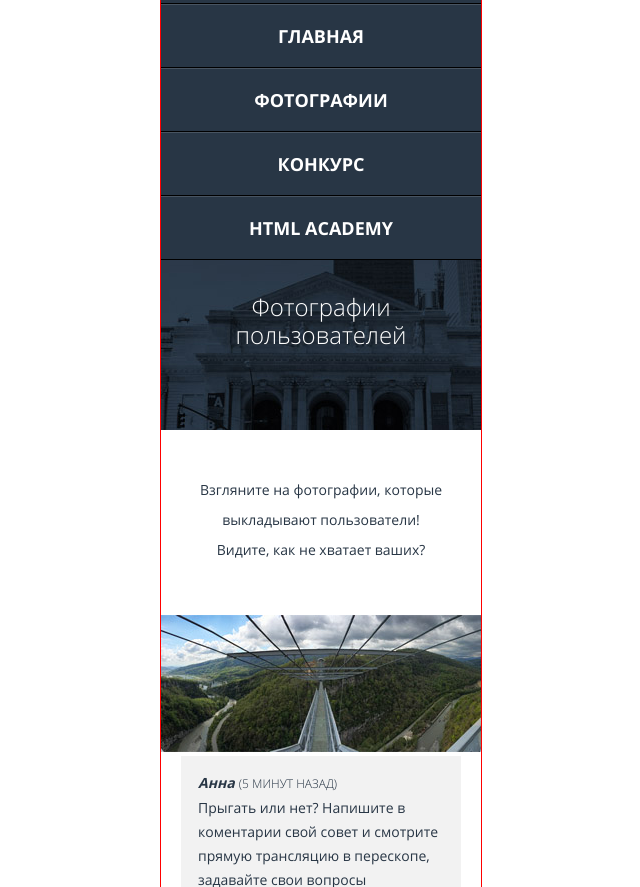
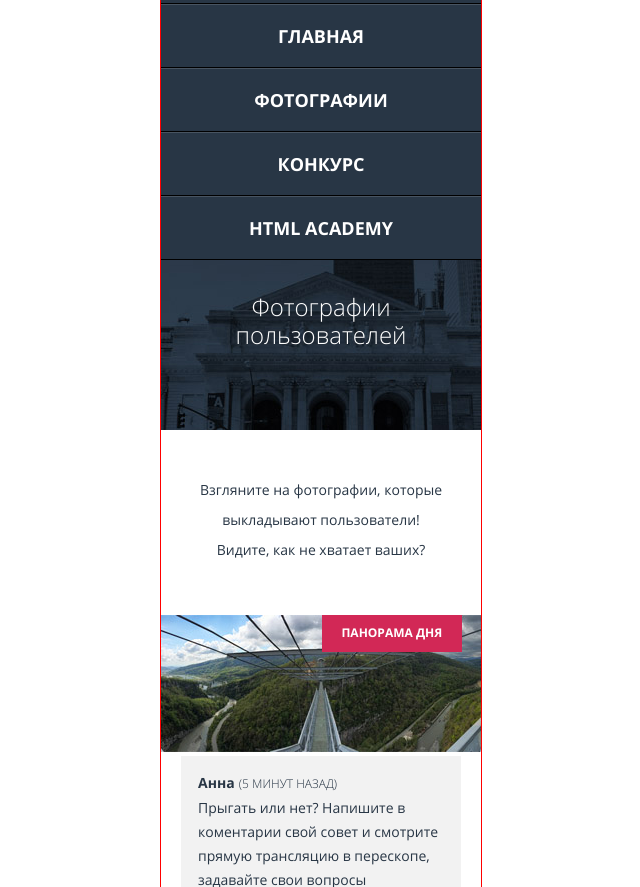
Before and after one commit to katrinLuna/489027-pink, a website: page source/photo.html in a window 1280 px wide. Shown: the part 65-952 px from the top of the page, without its empty margins (319-959 px from the left). Drawn offline with nearby package versions, Linux system fonts and the light colour scheme; files that its build step writes are made by us from their sources.

Commit message:
#3, #1 refactoring styles for 3 pages

```diff
--- a/source/sass/blocks/advantages.scss
+++ b/source/sass/blocks/advantages.scss
@@ -1,7 +1,7 @@
 .advantages {
   padding-top: 26px;
   text-align: center;
-  background-image: linear-gradient(174deg, #ffffff 247px, #f2f2f2 247px);
+  background-image: linear-gradient(174deg, $white 247px, $grey 247px);
 }
 
 .advantage__slogan {
@@ -10,6 +10,7 @@
   padding-top: 15px;
   padding-bottom: 15px;
   @include set-font (24px, 28px);
+  color: $corp-blue;
   font-weight: $font-light;
 }
 
--- a/source/sass/blocks/form-list.scss
+++ b/source/sass/blocks/form-list.scss
@@ -29,7 +29,7 @@
   display: block;
   padding-left: 23px;
   padding-bottom: 4px;
-  @include set-font (14px,30px);
+  @include set-font (14px, 30px);
   color: $corp-pink;
   text-transform: uppercase;
 }
@@ -39,7 +39,7 @@
   margin-bottom: 18px;
   padding: 15px 23px;
   box-sizing: border-box;
-  @include set-font (18px,30px);
+  @include set-font (18px, 30px);
   color: $corp-blue;
   border: 2px solid #e5e5e5;
 
@@ -52,11 +52,15 @@
     border-color: $corp-pink;
     outline: none;
   }
+
+  &::placeholder {
+    color: $corp-blue;
+  }
 }
 
 .form-list__caption {
   text-align: center;
-  @include set-font (14px,18px);
+  @include set-font (14px, 18px);
   color: $corp-pink;
   text-transform: uppercase;
 
@@ -87,7 +91,7 @@
 .form-list__title-checkbox {
   display: inline-block;
   vertical-align: middle;
-  @include set-font (18px,30px);
+  @include set-font (18px, 30px);
   color: $corp-blue;
 
   &::before {
@@ -121,7 +125,7 @@
   position: relative;
   display: inline-block;
   vertical-align: middle;
-  @include set-font (18px,30px);
+  @include set-font (18px, 30px);
   color: $corp-blue;
 
   &::before {
@@ -165,7 +169,7 @@
   padding-top: 14px;
   padding-left: 20px;
   box-sizing: border-box;
-  @include set-font (18px,30px);
+  @include set-font (18px, 30px);
   color: $corp-blue;
   border: 2px solid #e5e5e5;
 }
@@ -183,7 +187,7 @@
   padding-top: 18px;
   padding-bottom: 18px;
   box-sizing: border-box;
-  @include set-font (18px,30px);
+  @include set-font (18px, 30px);
   color: $white;
   font-weight: $font-bold;
   text-align: center;
@@ -205,7 +209,7 @@
   width: 100%;
   padding-bottom: 15px;
   text-align: center;
-  @include set-font (14px,30px);
+  @include set-font (14px, 30px);
   color: $corp-blue;
   text-transform: uppercase;
 }
--- a/source/sass/blocks/photo-item.scss
+++ b/source/sass/blocks/photo-item.scss
@@ -17,10 +17,11 @@
 .photo-item__author{
   @include set-font (14px,24px);
   font-weight: $font-bold;
+  font-style: normal;
 }
 
 .photo-item__date{
-  @include set-font (12px,24px);
+  @include set-font (12px, 24px);
   font-weight: $font-light;
   text-transform: uppercase;
 }
@@ -28,7 +29,7 @@
 .photo-item__text{
   margin-top: 0;
   margin-bottom: 0;
-  @include set-font (14px,24px);
+  @include set-font (14px, 24px);
 }
 
 .photo-item__like {
@@ -37,7 +38,7 @@
   padding-top: 8px;
   padding-left: 17px;
   padding-right: 17px;
-  @include set-font (12px,24px);
+  @include set-font (12px, 24px);
   color: $corp-pink;
   text-transform: uppercase;
 
--- a/source/sass/blocks/pricing.scss
+++ b/source/sass/blocks/pricing.scss
@@ -1,6 +1,6 @@
 .pricing {
   padding-top: 104px;
-  background-image: linear-gradient(176deg, #ffffff 40px, #f2f2f2 40px);
+  background-image: linear-gradient(176deg, $white 40px, $grey 40px);
   overflow: hidden;
 }
 
@@ -28,7 +28,7 @@
   display: none;
 }
 
-.pricing__hit--active{
+.pricing__hit--active {
   position: absolute;
   top: 0;
   left: -3px;
@@ -39,7 +39,7 @@
   background-image: url('../img/bg-hit.svg');
   background-repeat: no-repeat;
   background-size: cover;
- }
+}
 
 .pricing__hit-text-rotate {
   display: block;
--- a/source/sass/blocks/reviews.scss
+++ b/source/sass/blocks/reviews.scss
@@ -21,6 +21,7 @@
   @include set-font(18px, 30px);
   color: $black;
   font-weight: $font-bold;
+  font-style: normal;
 }
 
 .reviews__text {
--- a/source/sass/blocks/user-photo.scss
+++ b/source/sass/blocks/user-photo.scss
@@ -7,13 +7,30 @@
   margin: 0 auto;
   padding-top: 45px;
   padding-bottom: 50px;
-  @include set-font (14px,30px);
+  @include set-font (14px, 30px);
   color: $corp-blue;
   text-align: center;
 }
 
 .user-photo__img-panoramic-wrapper {
+  position: relative;
   width: 100%;
+
+  &::before {
+    content: 'панорама дня';
+    position: absolute;
+    top: 0;
+    right: 6%;
+    width: 140px;
+    height: 31px;
+    padding-top: 6px;
+    @include set-font (12px, 24px);
+    color: $white;
+    font-weight: $font-bold;
+    text-transform: uppercase;
+    background-color: $corp-pink;
+    text-align: center;
+  }
 }
 
 .user-photo__list {
```
Also changed, not shown: source/form.html (+1 -1 lines).
